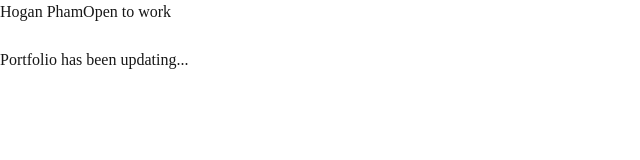
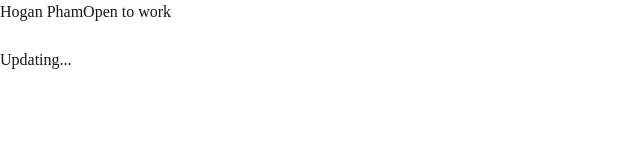
Before and after one commit to HoangPham3003/hogan_frontend, a Next.js app: page /portfolio in a window 1280 px wide. Shown: the top 160 px of the page, without its empty margins (0-640 px from the left). Built offline with nearby package versions, Linux system fonts and the light colour scheme.

Commit message:
update: change msg portfolio

```diff
--- a/src/app/home/page.tsx
+++ b/src/app/home/page.tsx
@@ -1,8 +1,8 @@
-import Logo from "@/components/Logo";
 import { ProfileCard } from "@/components/cards/profiles";
 import { Container } from '@/components/ui/container'
 import { Intro } from '@/components/cards/profiles/intro';
 import { FooterBottom } from "@/components/Footer";
+import Logo from "@/components/Logo";
 
 export default function Home() {
     return (
--- a/src/app/layout.tsx
+++ b/src/app/layout.tsx
@@ -1,7 +1,6 @@
 import type { Metadata } from "next";
 import { Geist, Geist_Mono } from "next/font/google";
 import "./globals.css";
-
 import Navbar from "@/components/Navbar";
 
 const geistSans = Geist({
--- a/src/app/portfolio/page.tsx
+++ b/src/app/portfolio/page.tsx
@@ -5,7 +5,7 @@ export default function PortfolioPage() {
     return (
         <>
             <div className='mt-5 text-2xl text-yellow-400'>
-                <p className="text-center">Portfolio has been updating...</p>
+                <p className="text-center">Updating...</p>
             </div>
         </>
     );
```
